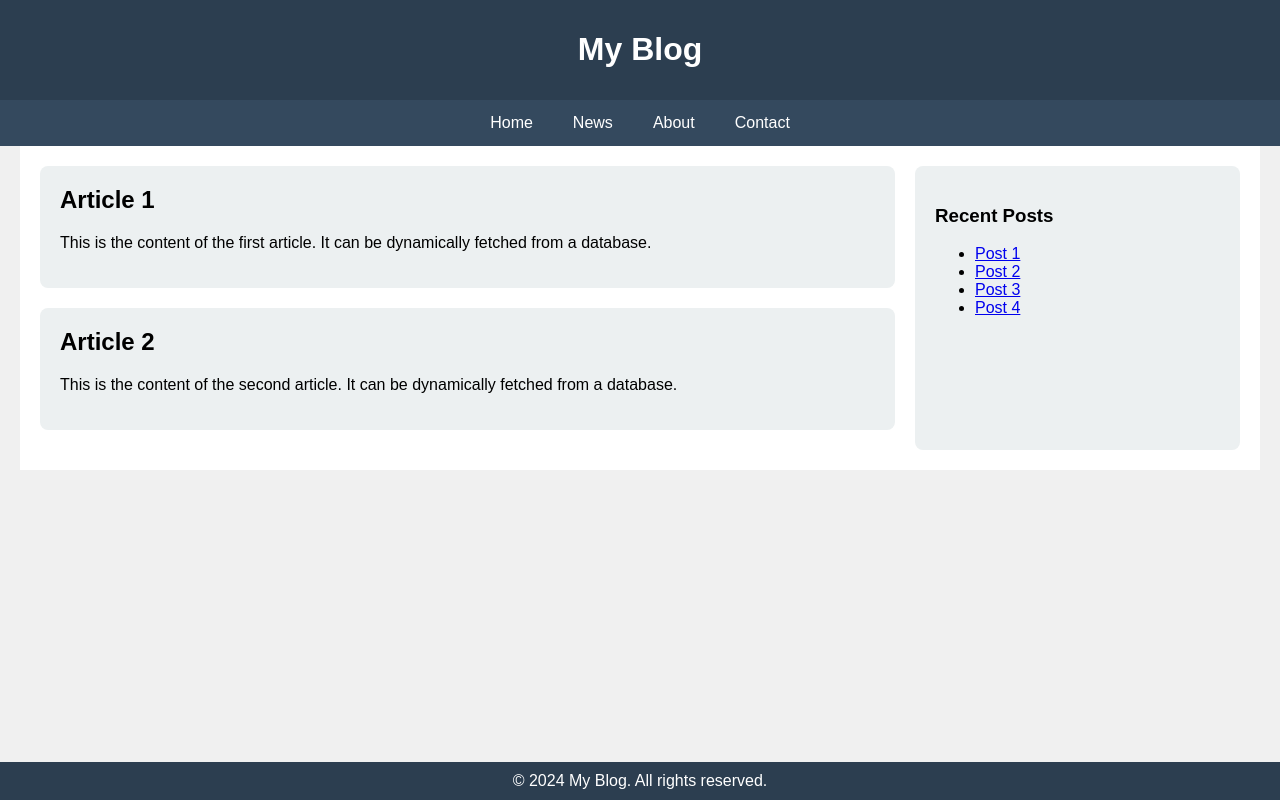
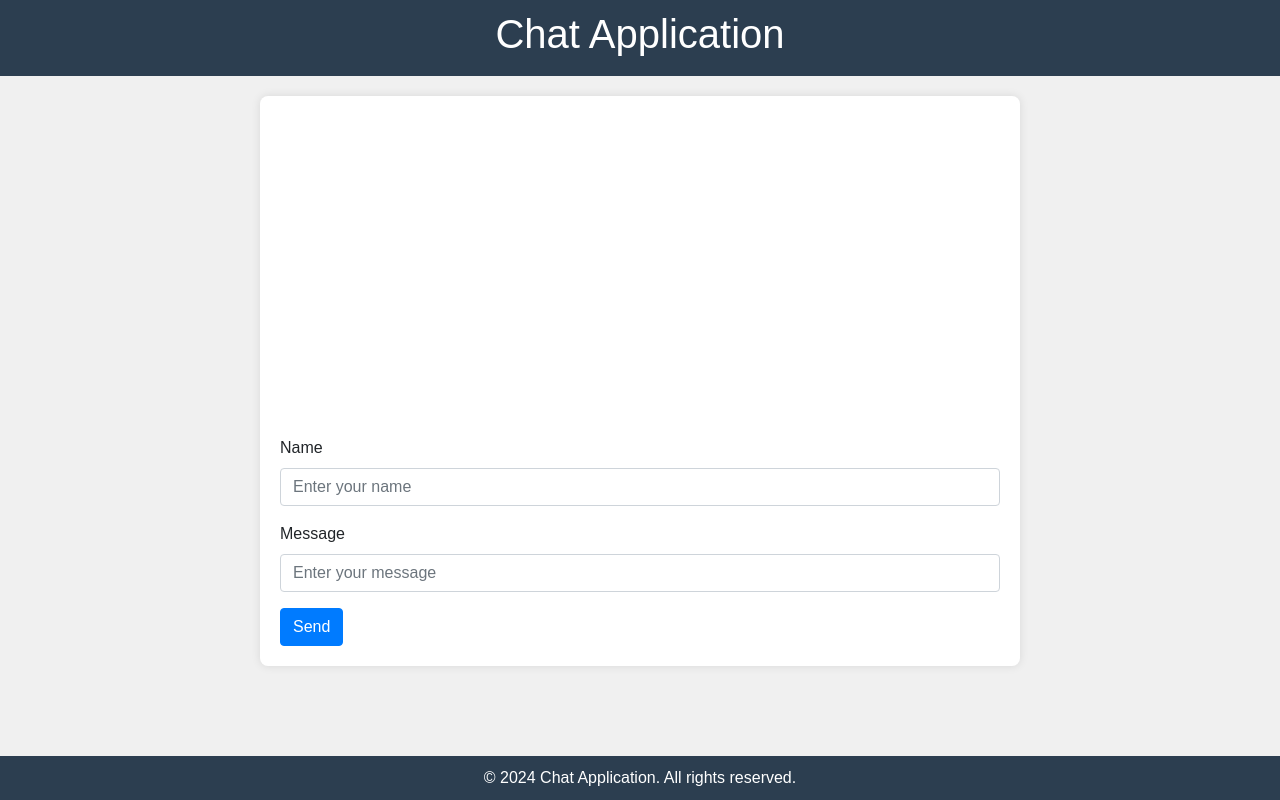
Before and after one commit to Nithin-0183/EliteSquad-Webserver, a PHP site: page / in a window 1280 px wide. Run offline with PHP 8.4, Linux system fonts and the light colour scheme.

Commit message:
Change the logic of post request handlig and resource manager

```diff
--- a/WEB_ROOT/site2/index.php
+++ b/WEB_ROOT/site2/index.php
@@ -3,12 +3,11 @@
 <head>
     <meta charset="UTF-8">
     <meta name="viewport" content="width=device-width, initial-scale=1.0">
-    <title>My Blog</title>
+    <title>Chat Application</title>
+    <link href="https://stackpath.bootstrapcdn.com/bootstrap/4.5.2/css/bootstrap.min.css" rel="stylesheet">
     <style>
         body {
             font-family: Arial, sans-serif;
-            margin: 0;
-            padding: 0;
             background-color: #f0f0f0;
         }
         header {
@@ -17,46 +16,22 @@
             padding: 10px 0;
             text-align: center;
         }
-        nav {
-            display: flex;
-            justify-content: center;
-            background-color: #34495e;
+        .container {
+            margin-top: 20px;
         }
-        nav a {
-            color: #fff;
-            padding: 14px 20px;
-            text-decoration: none;
-            text-align: center;
-        }
-        nav a:hover {
-            background-color: #2c3e50;
-        }
-        .container {
-            display: flex;
-            flex-wrap: wrap;
-            max-width: 1200px;
-            margin: auto;
-            padding: 20px;
+        .chat-container {
             background-color: #fff;
-        }
-        .main-content {
-            flex: 3;
-            margin-right: 20px;
-        }
-        .sidebar {
-            flex: 1;
-            background-color: #ecf0f1;
             padding: 20px;
             border-radius: 8px;
+            box-shadow: 0 0 10px rgba(0,0,0,0.1);
         }
-        .article {
+        .chat-messages {
+            height: 300px;
+            overflow-y: scroll;
             margin-bottom: 20px;
-            padding: 20px;
-            background-color: #ecf0f1;
-            border-radius: 8px;
         }
-        .article h2 {
-            margin-top: 0;
+        .chat-message {
+            margin-bottom: 10px;
         }
         footer {
             background-color: #2c3e50;
@@ -72,52 +47,58 @@
 <body>
 
 <header>
-    <h1>My Blog</h1>
+    <h1>Chat Application</h1>
 </header>
 
-<nav>
-    <a href="#">Home</a>
-    <a href="#">News</a>
-    <a href="#">About</a>
-    <a href="#">Contact</a>
-</nav>
-
 <div class="container">
-    <div class="main-content">
-        <div class="article">
-            <h2>Article 1</h2>
-            <p>
-                <?php
-                // PHP code to fetch and display the content of Article 1
-                echo "This is the content of the first article. It can be dynamically fetched from a database.";
-                ?>
-            </p>
-        </div>
-        <div class="article">
-            <h2>Article 2</h2>
-            <p>
-                <?php
-                // PHP code to fetch and display the content of Article 2
-                echo "This is the content of the second article. It can be dynamically fetched from a database.";
-                ?>
-            </p>
+    <div class="row justify-content-center">
+        <div class="col-md-8 chat-container">
+            <div class="chat-messages" id="chat-messages">
+                <!-- 메시지 표시 -->
+            </div>
+            <form id="chat-form">
+                <div class="form-group">
+                    <label for="name">Name</label>
+                    <input type="text" class="form-control" id="name" name="name" placeholder="Enter your name" required>
+                </div>
+                <div class="form-group">
+                    <label for="message">Message</label>
+                    <input type="text" class="form-control" id="message" name="message" placeholder="Enter your message" required>
+                </div>
+                <button type="submit" class="btn btn-primary">Send</button>
+            </form>
         </div>
     </div>
-
-    <aside class="sidebar">
-        <h3>Recent Posts</h3>
-        <ul>
-            <li><a href="#">Post 1</a></li>
-            <li><a href="#">Post 2</a></li>
-            <li><a href="#">Post 3</a></li>
-            <li><a href="#">Post 4</a></li>
-        </ul>
-    </aside>
 </div>
 
 <footer>
-    &copy; <?php echo date("Y"); ?> My Blog. All rights reserved.
+    &copy; <?php echo date("Y"); ?> Chat Application. All rights reserved.
 </footer>
+
+<script src="https://code.jquery.com/jquery-3.5.1.min.js"></script>
+<script>
+    $(document).ready(function() {
+        $('#chat-form').on('submit', function(event) {
+            event.preventDefault();
+
+            const name = $('#name').val();
+            const message = $('#message').val();
+
+            $.ajax({
+                type: 'POST',
+                url: '/api/chat',
+                data: { name: name, message: message },
+                success: function(response) {
+                    $('#chat-messages').append('<div class="chat-message"><strong>' + response.time + ' ' + response.name + ':</strong> ' + response.message + '</div>');
+                    $('#message').val('');
+                },
+                error: function(jqXHR, textStatus, errorThrown) {
+                    console.log('Error: ' + textStatus + ' ' + errorThrown);
+                }
+            });
+        });
+    });
+</script>
 
 </body>
 </html>
--- a/docker-compose.yml
+++ b/docker-compose.yml
@@ -18,8 +18,8 @@ services:
       - webnet
 
   myapp:
-    image: elitesquadregistry.azurecr.io/elitesquad-webserver-myapp:latest
-    # build: .
+    # image: elitesquadregistry.azurecr.io/elitesquad-webserver-myapp:latest
+    build: .
     container_name: web-server
     ports:
       - "8080:8080"
```
Also changed, not shown: 9 other files.
